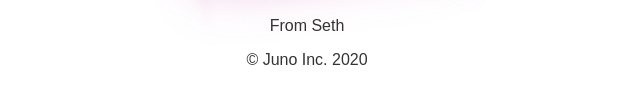
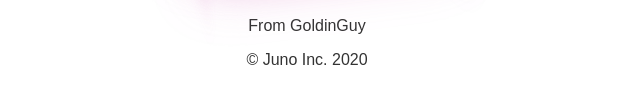
Before and after one commit to GoldinGuy/ImageCube, a plain HTML site: page index.html in a window 1280 px wide. Shown: the part 557-660 px from the top of the page, 333-973 px from the left. Drawn offline with nearby package versions, Linux system fonts and the light colour scheme.

Commit message:
clean up comments

```diff
--- a/css/style.scss
+++ b/css/custom.scss
@@ -1,6 +1,5 @@
 @import "compass/css3";
 
-// toggle the cube dimensions here.
 $cubeWidth: 250px;
 $cubeHeight: 250px;
 $cubeDepth: $cubeHeight;
@@ -16,7 +15,6 @@ body {
 	margin-top: 40px;
 }
 
-/* 3D Cube */
 .space {
 	perspective: 1000px;
 	width: $cubeWidth;
@@ -108,7 +106,6 @@ body {
 	transform: rotateY(180deg);
 }
 
-// Apply backgrounds
 .cube_front {
 	background: url("pics/mom1.jpg");
 	background-size: 100%;
--- a/index.html
+++ b/index.html
@@ -32,15 +32,8 @@
 		<div class="break"></div>
 
 		<div style="padding: 6px;">
-			<!-- <p>
-				This example use media queries to re-arrange the pics on different
-				screen sizes: for screens larger than 700px wide, it will show four pics
-				side by side, for screens smaller than 700px, it will show two pics side
-				by side. For screens smaller than 500px, the pics will stack vertically
-				(100%).
-            </p> -->
 			<p>
-				From Seth
+				From GoldinGuy
 			</p>
 			<p>
 				© Juno Inc. 2020
```
